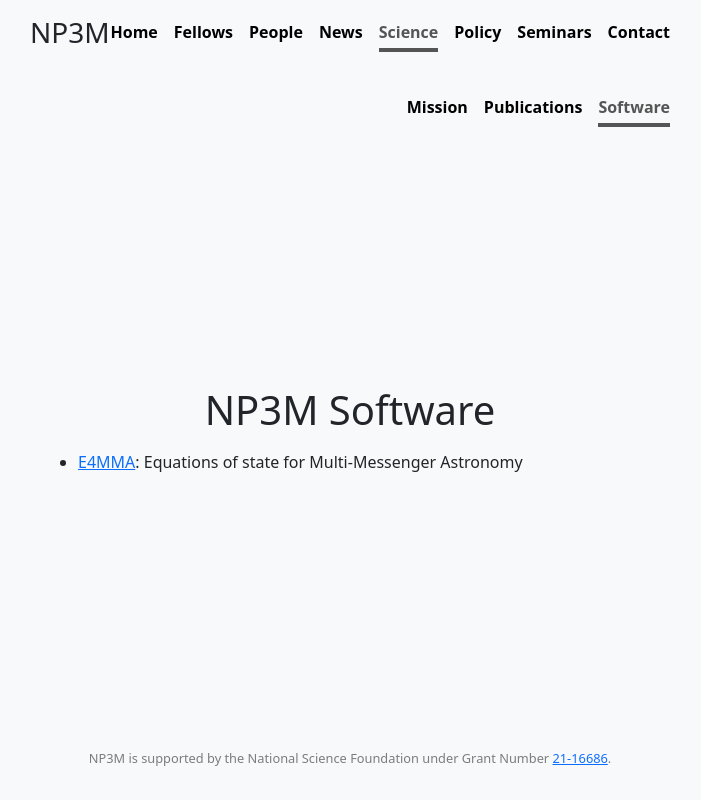
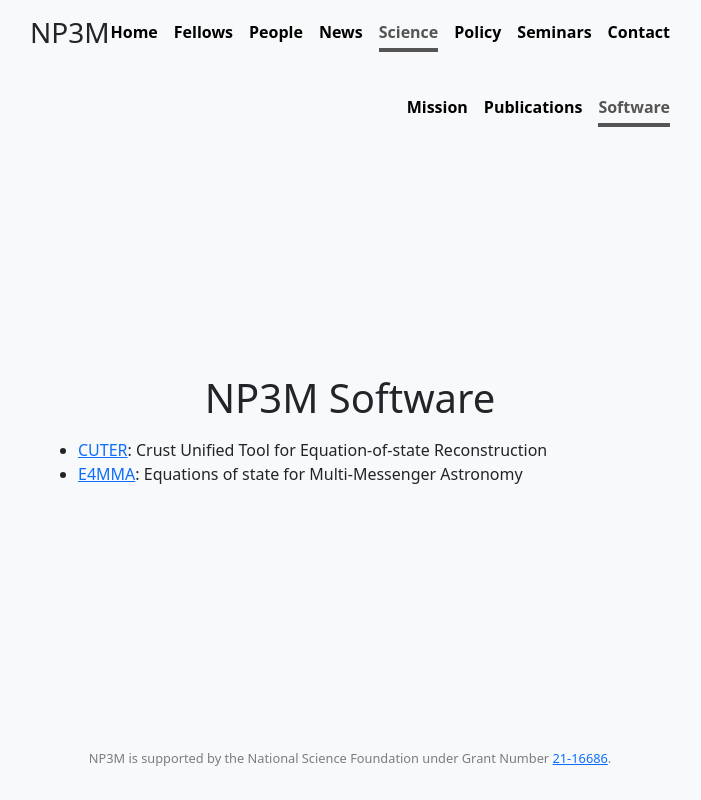
Before and after one commit to np3m/np3m.github.io, a plain HTML site: page software.html in a window 1280 px wide. Shown: the whole page, without its empty margins (290-991 px from the left). Drawn offline with Linux system fonts and the light colour scheme.

Commit message:
Updating software.

```diff
--- a/software.html
+++ b/software.html
@@ -66,6 +66,10 @@
         <p>
           <ul>
             <li style="text-align: left;">
+              <a href="https://zenodo.org/records/10781539">CUTER</a>:
+              Crust Unified Tool for Equation-of-state Reconstruction
+            </li>
+            <li style="text-align: left;">
               <a href="https://np3m.org/code/e4mma">E4MMA</a>:
               Equations of state for Multi-Messenger Astronomy
             </li>
```
